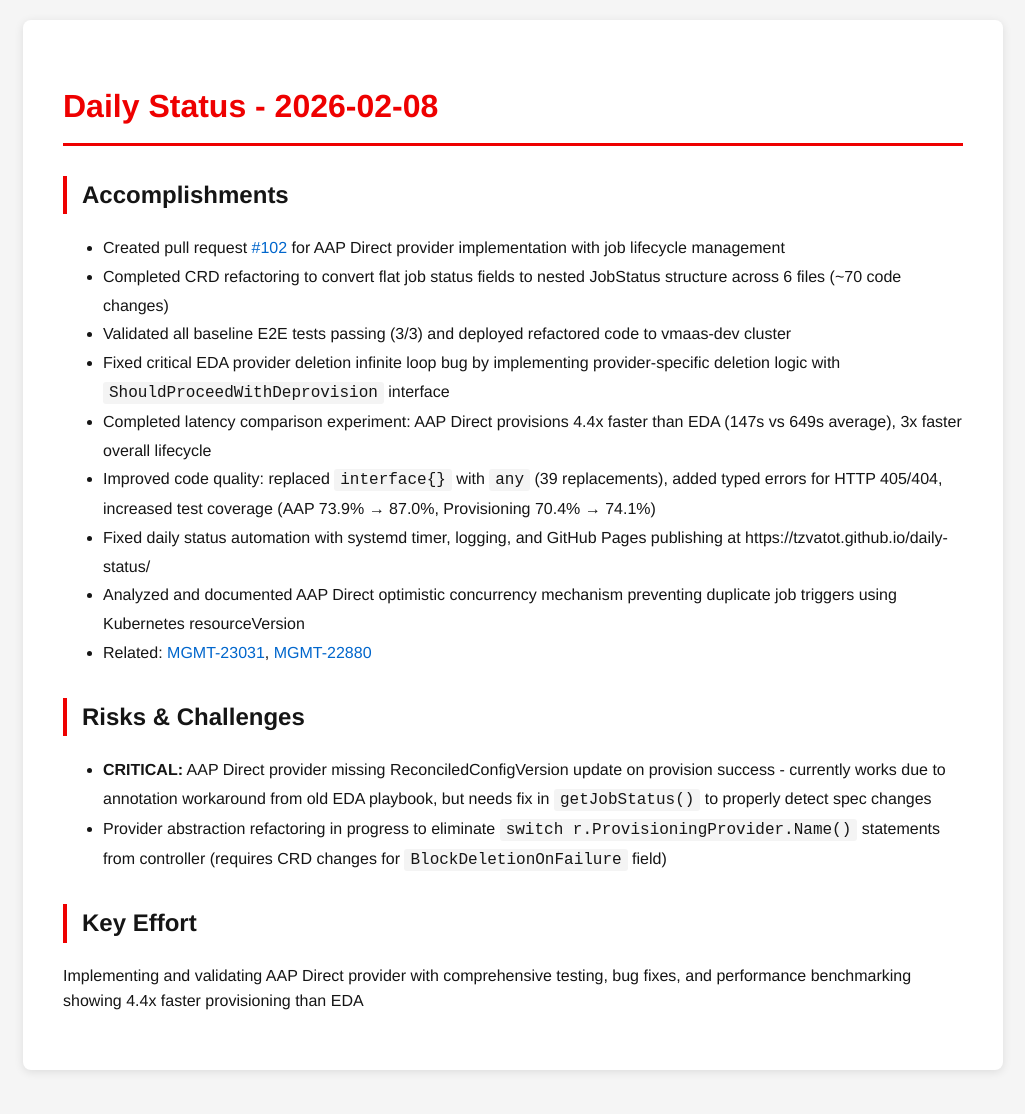
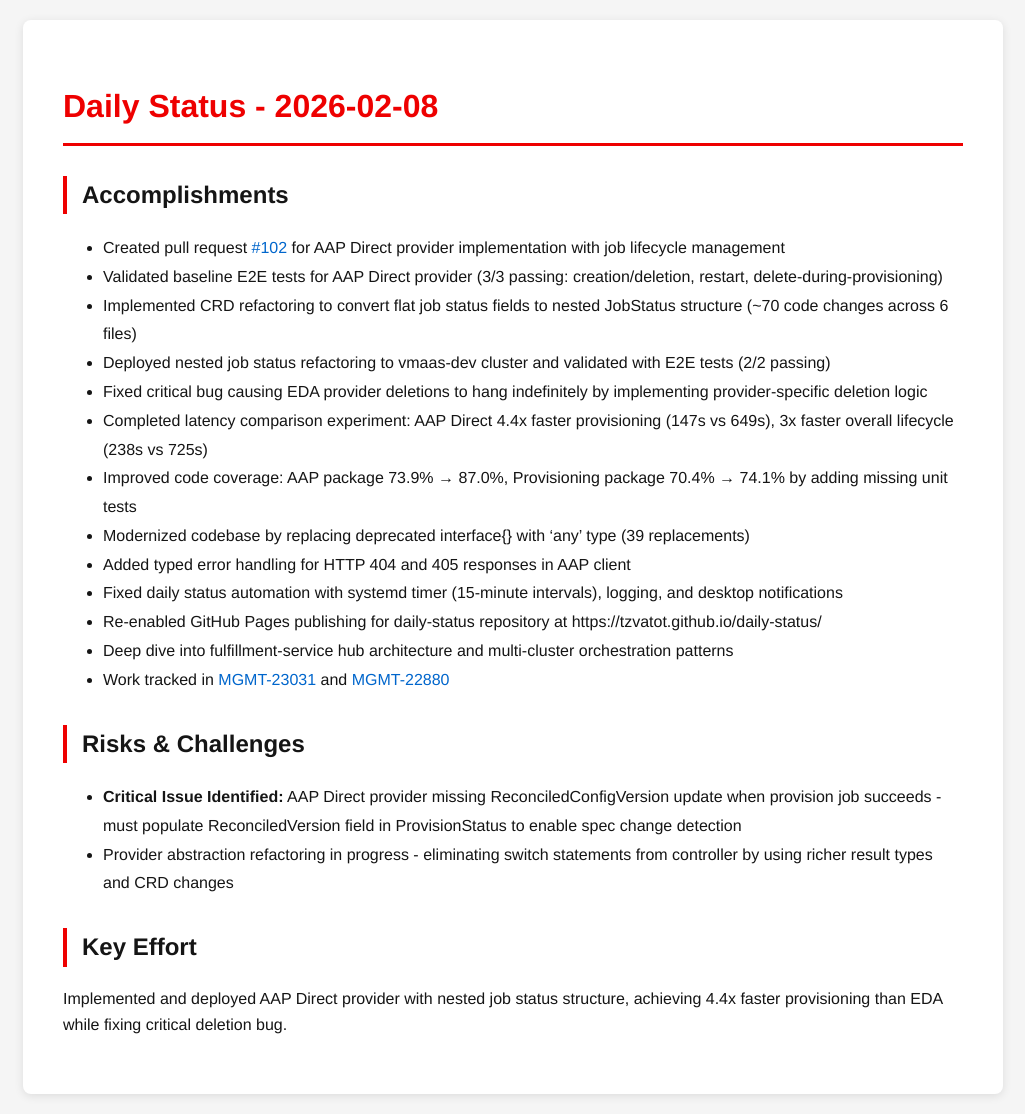
Before and after one commit to tzvatot/daily-status, a Jekyll site: the page built from 2026-02-08.md, in a window 1280 px wide. Shown: the whole page, without its empty margins (127-1152 px from the left). Built offline with Jekyll 4.4.1, drawn with Linux system fonts in a browser that asks for light colours; before the commit the page ends 1090 px from its top, so only the background shows below that.

Commit message:
Daily status update - 2026-02-08

```diff
--- a/2026-02-08.md
+++ b/2026-02-08.md
@@ -8,18 +8,22 @@
 
 ## Accomplishments
 - Created pull request [#102](https://github.com/osac-project/osac-operator/pull/102) for AAP Direct provider implementation with job lifecycle management
-- Completed CRD refactoring to convert flat job status fields to nested JobStatus structure across 6 files (~70 code changes)
-- Validated all baseline E2E tests passing (3/3) and deployed refactored code to vmaas-dev cluster
-- Fixed critical EDA provider deletion infinite loop bug by implementing provider-specific deletion logic with `ShouldProceedWithDeprovision` interface
-- Completed latency comparison experiment: AAP Direct provisions 4.4x faster than EDA (147s vs 649s average), 3x faster overall lifecycle
-- Improved code quality: replaced `interface{}` with `any` (39 replacements), added typed errors for HTTP 405/404, increased test coverage (AAP 73.9% → 87.0%, Provisioning 70.4% → 74.1%)
-- Fixed daily status automation with systemd timer, logging, and GitHub Pages publishing at https://tzvatot.github.io/daily-status/
-- Analyzed and documented AAP Direct optimistic concurrency mechanism preventing duplicate job triggers using Kubernetes resourceVersion
-- Related: [MGMT-23031](https://issues.redhat.com/browse/MGMT-23031), [MGMT-22880](https://issues.redhat.com/browse/MGMT-22880)
+- Validated baseline E2E tests for AAP Direct provider (3/3 passing: creation/deletion, restart, delete-during-provisioning)
+- Implemented CRD refactoring to convert flat job status fields to nested JobStatus structure (~70 code changes across 6 files)
+- Deployed nested job status refactoring to vmaas-dev cluster and validated with E2E tests (2/2 passing)
+- Fixed critical bug causing EDA provider deletions to hang indefinitely by implementing provider-specific deletion logic
+- Completed latency comparison experiment: AAP Direct 4.4x faster provisioning (147s vs 649s), 3x faster overall lifecycle (238s vs 725s)
+- Improved code coverage: AAP package 73.9% → 87.0%, Provisioning package 70.4% → 74.1% by adding missing unit tests
+- Modernized codebase by replacing deprecated interface{} with 'any' type (39 replacements)
+- Added typed error handling for HTTP 404 and 405 responses in AAP client
+- Fixed daily status automation with systemd timer (15-minute intervals), logging, and desktop notifications
+- Re-enabled GitHub Pages publishing for daily-status repository at https://tzvatot.github.io/daily-status/
+- Deep dive into fulfillment-service hub architecture and multi-cluster orchestration patterns
+- Work tracked in [MGMT-23031](https://issues.redhat.com/browse/MGMT-23031) and [MGMT-22880](https://issues.redhat.com/browse/MGMT-22880)
 
 ## Risks & Challenges
-- **CRITICAL:** AAP Direct provider missing ReconciledConfigVersion update on provision success - currently works due to annotation workaround from old EDA playbook, but needs fix in `getJobStatus()` to properly detect spec changes
-- Provider abstraction refactoring in progress to eliminate `switch r.ProvisioningProvider.Name()` statements from controller (requires CRD changes for `BlockDeletionOnFailure` field)
+- **Critical Issue Identified:** AAP Direct provider missing ReconciledConfigVersion update when provision job succeeds - must populate ReconciledVersion field in ProvisionStatus to enable spec change detection
+- Provider abstraction refactoring in progress - eliminating switch statements from controller by using richer result types and CRD changes
 
 ## Key Effort
-Implementing and validating AAP Direct provider with comprehensive testing, bug fixes, and performance benchmarking showing 4.4x faster provisioning than EDA
+Implemented and deployed AAP Direct provider with nested job status structure, achieving 4.4x faster provisioning than EDA while fixing critical deletion bug.
```
